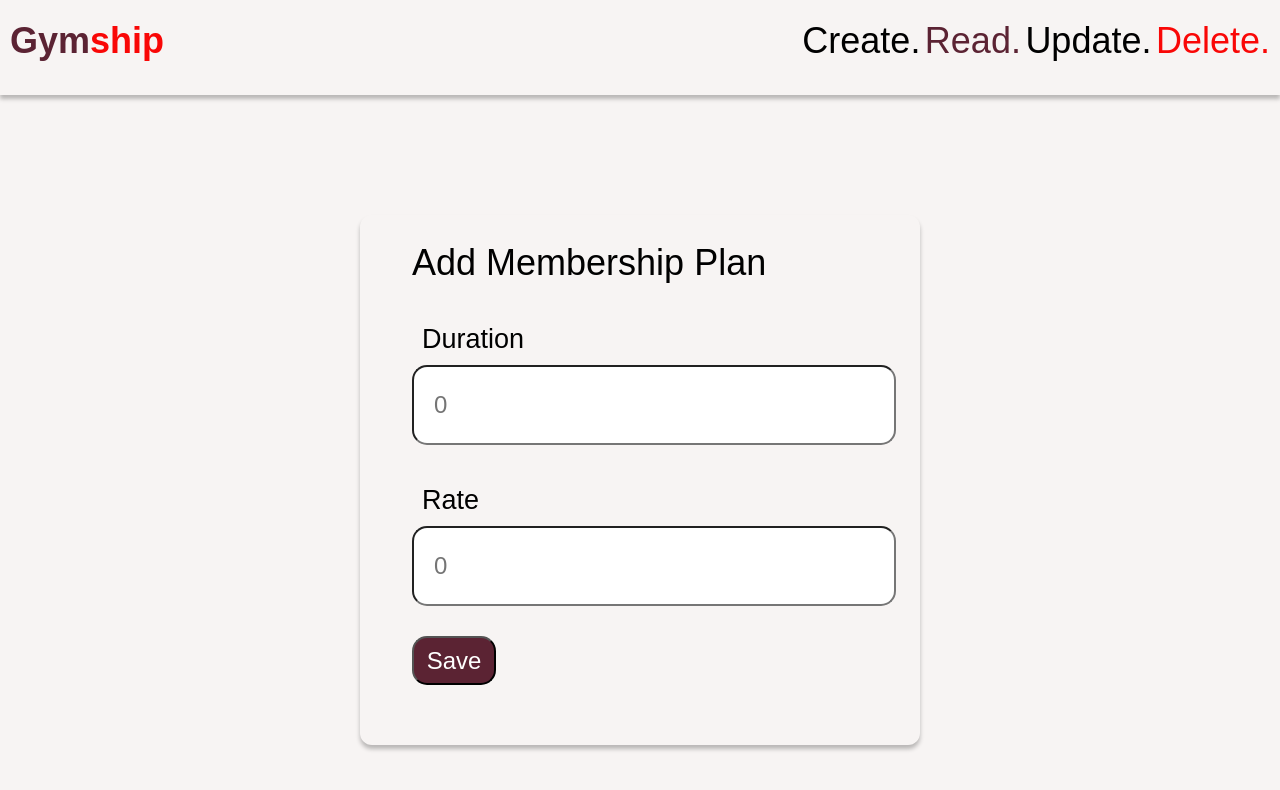
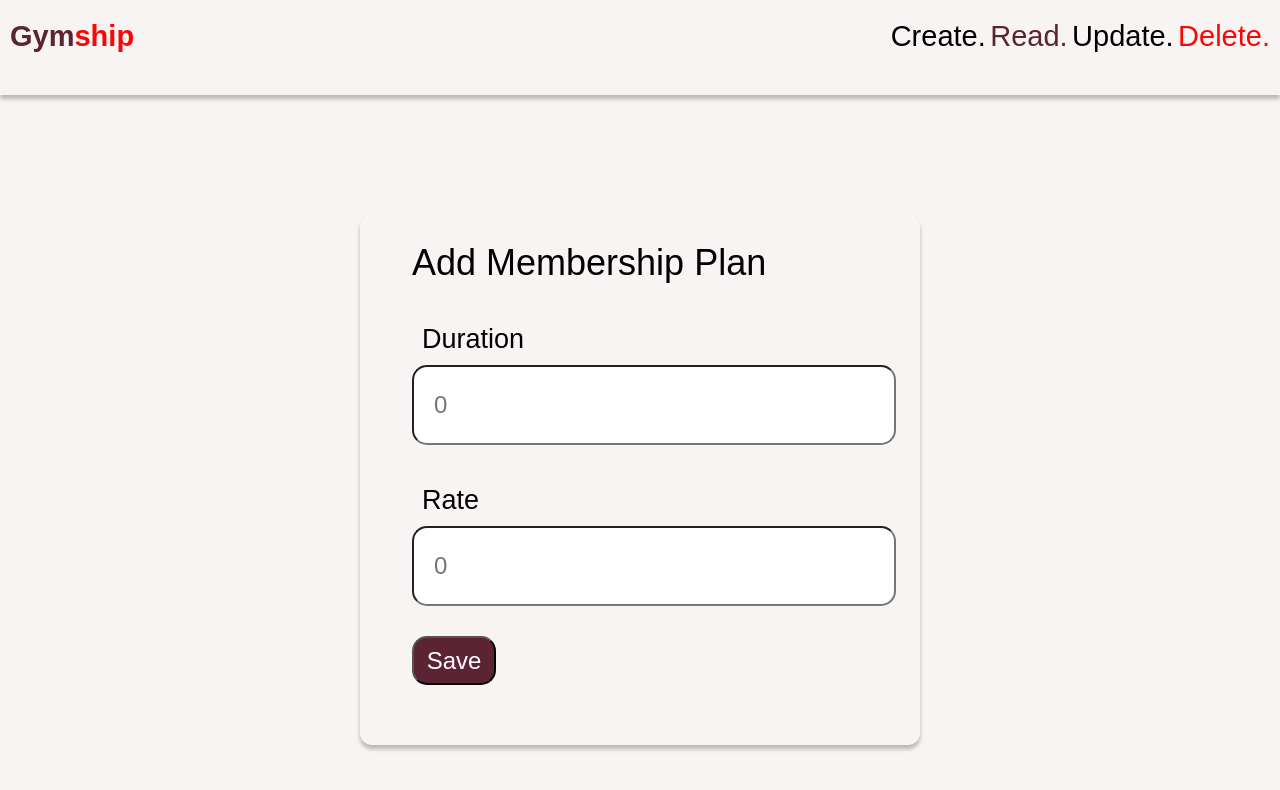
Before and after one commit to Ashinaz/crud-gym-system, a website: page index.html in a window 1280 px wide. Drawn offline with Linux system fonts and the light colour scheme.

Commit message:
change text sizing of navbar

```diff
--- a/style.css
+++ b/style.css
@@ -21,7 +21,7 @@ nav{
 
 nav h1{
   color: #5b2333;
-  font-size: 36px;
+  font-size: 29px;
   font-weight: 700;
   margin: 0 auto 0 0;
 }
@@ -35,7 +35,7 @@ h1 span{
 }
 
 .link{
-  font-size: 36px;
+  font-size: 29px;
 }
 
 .read{
```
